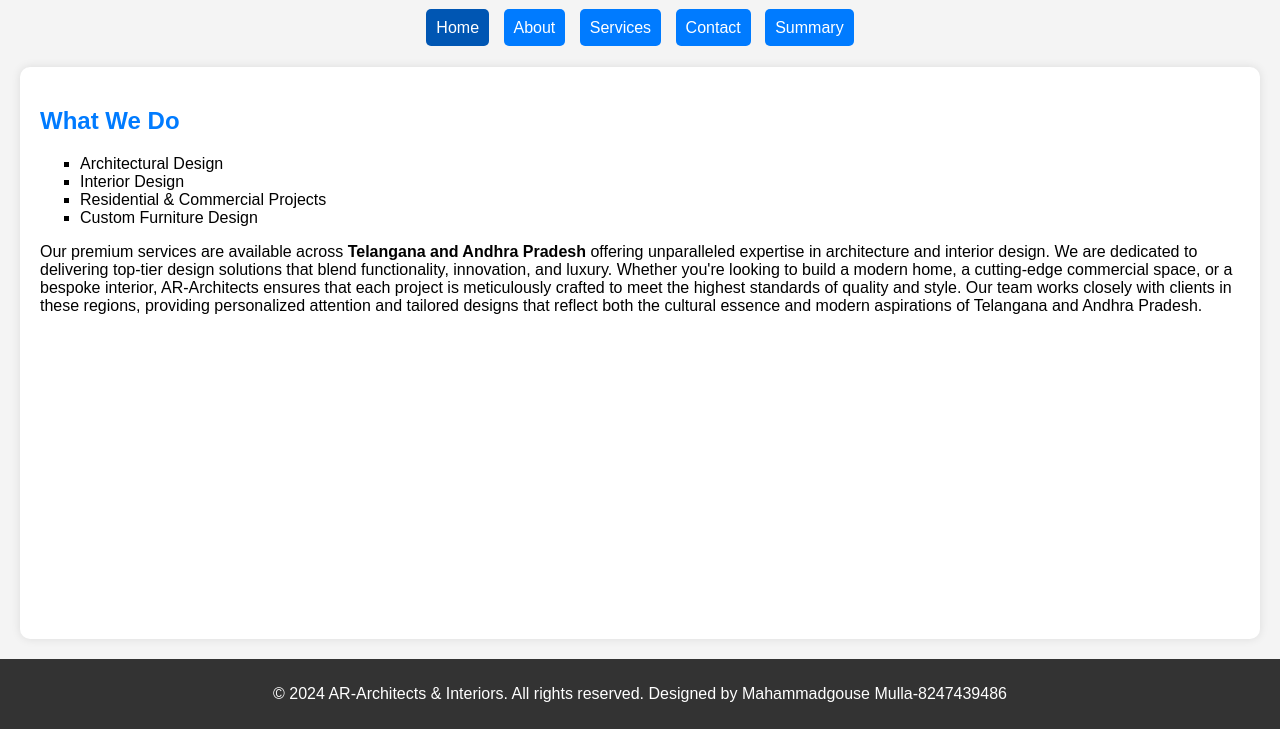
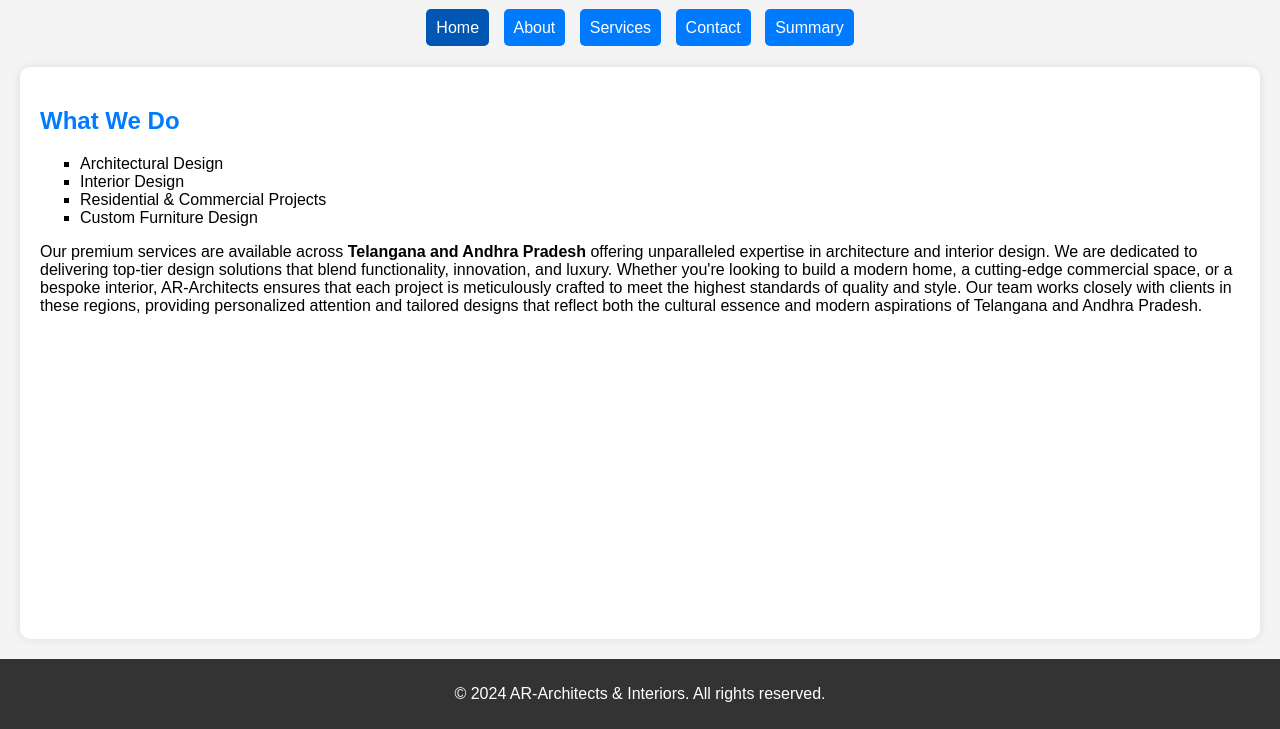
Before and after one commit to mullagouse62/ar_architects-anil, a plain HTML site: page services.html in a window 1280 px wide. Shown: the part 71-800 px from the top of the page. Drawn offline with Linux system fonts and the light colour scheme.

Commit message:
Update services.html

```diff
--- a/services.html
+++ b/services.html
@@ -38,8 +38,7 @@
         </section>
     </main>
     <footer>
-        <p>&copy; 2024 AR-Architects & Interiors. All rights reserved.
-       Designed by Mahammadgouse Mulla-8247439486</p>
+        <p>&copy; 2024 AR-Architects & Interiors. All rights reserved.</p>
     </footer>
 </body>
 </html>
```
